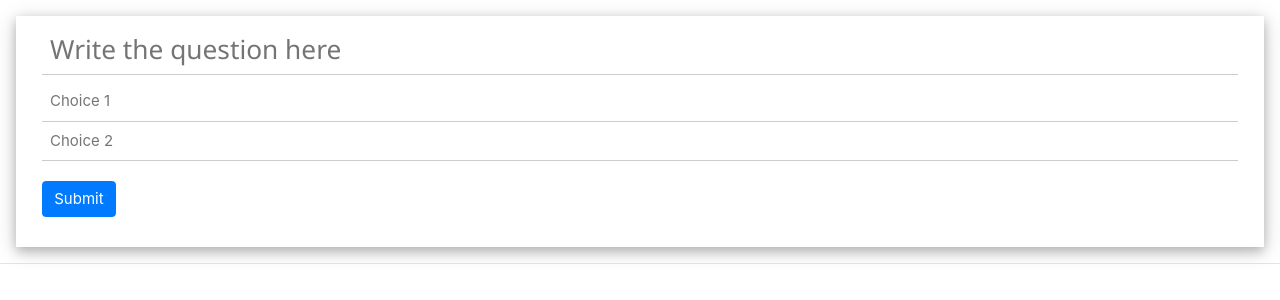
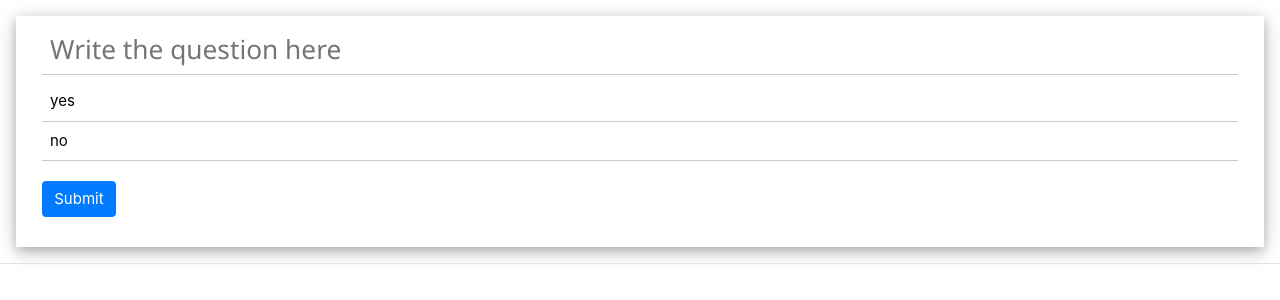
Before and after one commit to MTUHIDE/ask-meagain, a Django app: template admin_back/templates/admin_back/create_question.html in a window 1280 px wide. Shown: the part 258-558 px from the top of the page. Run offline with Django 3.2, Linux system fonts and the light colour scheme; the template is opened without the code that fills it, so the values that code supplies are empty; some libraries are stand-ins or nearby versions.

Commit message:
create question, autofilled the yes and no

```diff
--- a/admin_back/templates/admin_back/create_question.html
+++ b/admin_back/templates/admin_back/create_question.html
@@ -20,8 +20,8 @@
                         {% csrf_token %}
                         <h3><input class="w3-input" type="text" name="questiontext"
                                    placeholder="Write the question here"></h3>
-                        <input class="w3-input" type="text" name="choice1text" placeholder="Choice 1">
-                        <input class="w3-input" type="text" name="choice2text" placeholder="Choice 2">
+                        <input class="w3-input" type="text" name="choice1text" value="yes" readonly>
+                        <input class="w3-input" type="text" name="choice2text" value="no" readonly>
 
 
 {#                        REMOVING AS NO LONGER NEEDED#}
```
